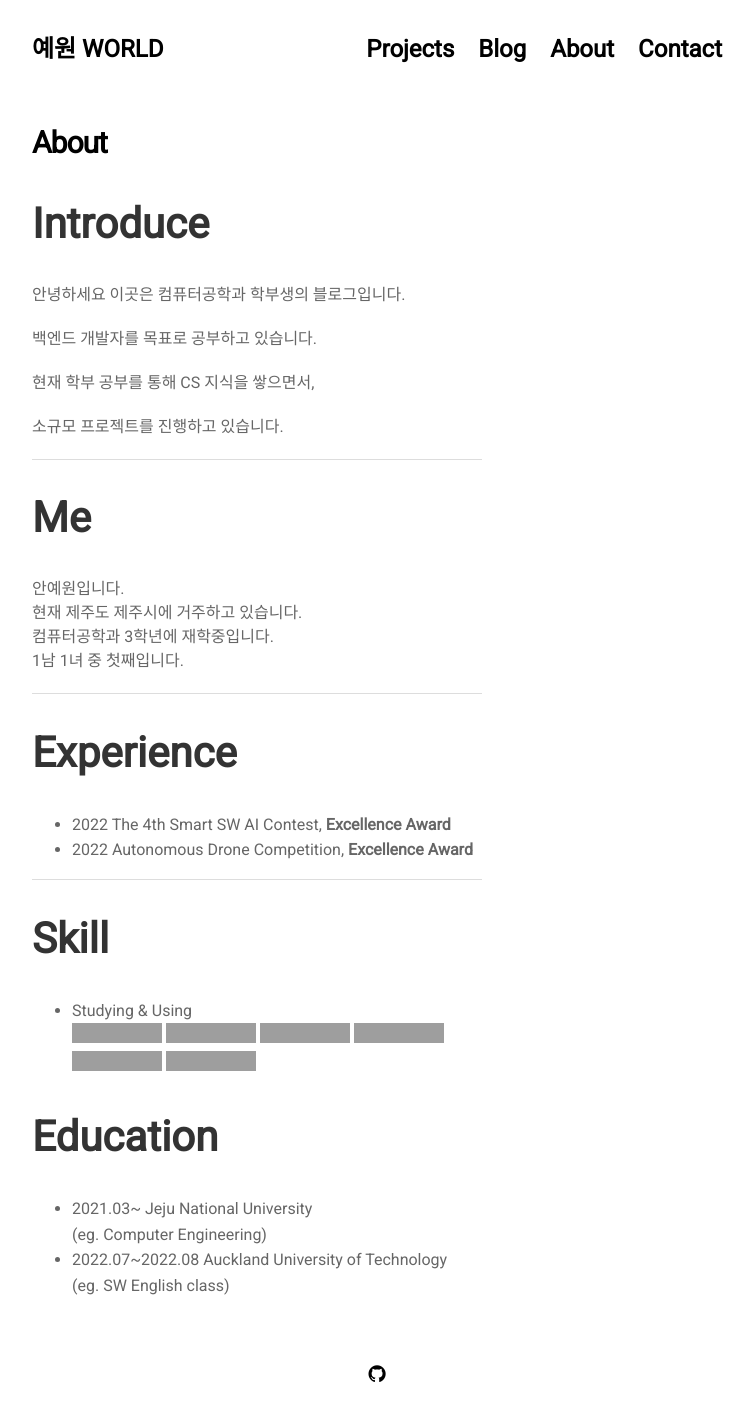
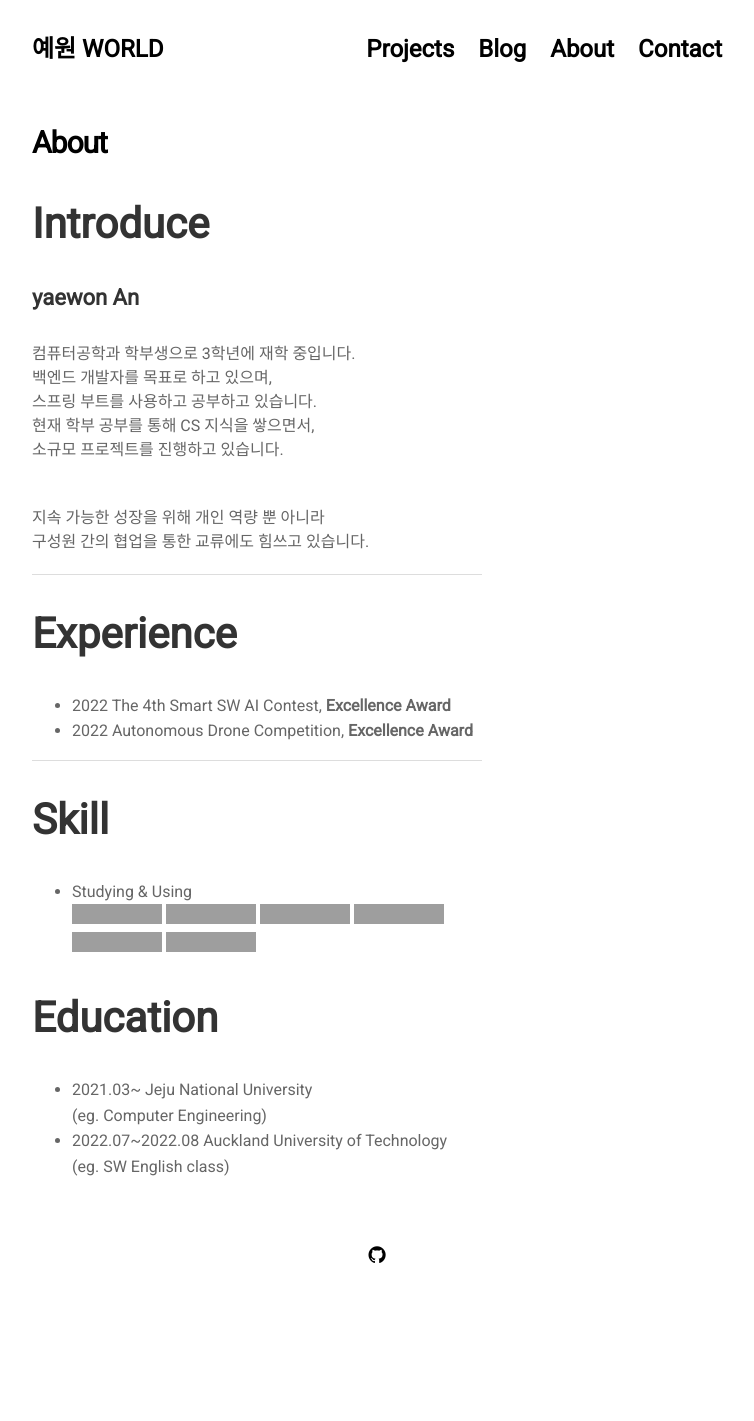
Before and after one commit to yaewon0411/blog, a Jekyll site: the page built from pages/about.md, in a window 1280 px wide, cut to the strip 0-1528 px from the top of the page. Shown: the top 1421 px of the strip, without its empty margins (263-1017 px from the left). Built offline with Jekyll 4.4.1, drawn with Linux system fonts in a browser that asks for light colours; nearby versions of some CDN libraries; grey boxes are pictures that could not be loaded.

Commit message:
update about section

```diff
--- a/pages/about.md
+++ b/pages/about.md
@@ -8,21 +8,18 @@ permalink: /about
 
 ## Introduce
 
-안녕하세요 이곳은 컴퓨터공학과 학부생의 블로그입니다.
+#### yaewon An
 
-백엔드 개발자를 목표로 공부하고 있습니다.
 
-현재 학부 공부를 통해 CS 지식을 쌓으면서,
-
+컴퓨터공학과 학부생으로 3학년에 재학 중입니다.<br>
+백엔드 개발자를 목표로 하고 있으며, <br>
+스프링 부트를 사용하고 공부하고 있습니다. <br> 현재 학부 공부를 통해 CS 지식을 쌓으면서,<br>
 소규모 프로젝트를 진행하고 있습니다.
 
----
-## Me
+<br>
+지속 가능한 성장을 위해 개인 역량 뿐 아니라<br>
+구성원 간의 협업을 통한 교류에도 힘쓰고 있습니다.
 
-안예원입니다. <br>
-현재 제주도 제주시에 거주하고 있습니다. <br>
-컴퓨터공학과 3학년에 재학중입니다.<br>
-1남 1녀 중 첫째입니다.<br>
 
 ---
 ## Experience
```
Also changed, not shown: profile.jpg (added).
